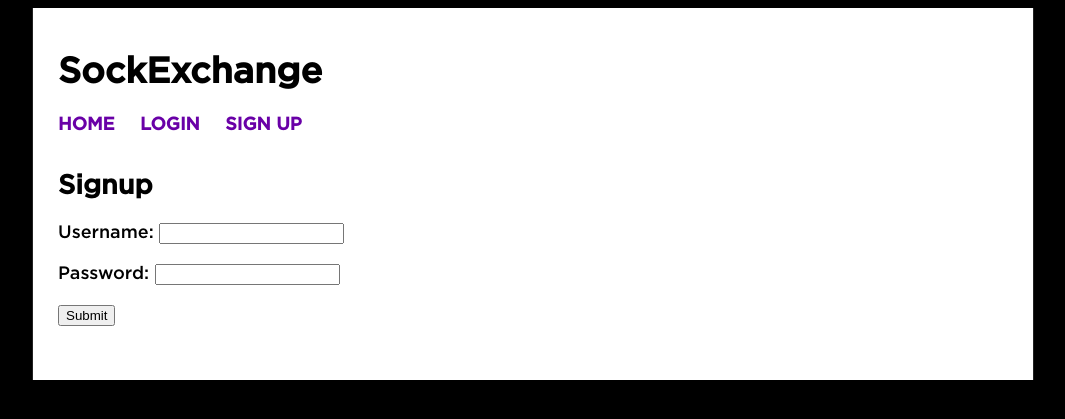
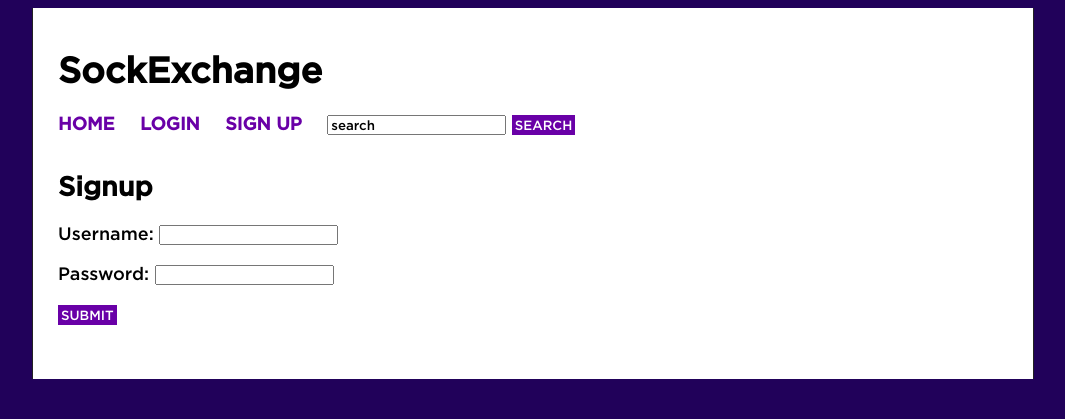
Before and after one commit to upalsaha/sockexchange, a Django app: page /signup/ in a window 1280 px wide. Shown: the top 419 px of the page, without its empty margins (107-1172 px from the left). Run offline with Django 3.2, Linux system fonts and the light colour scheme.

Commit message:
Improved UI

```diff
--- a/app_web/app_web/static/styles.css
+++ b/app_web/app_web/static/styles.css
@@ -4,7 +4,7 @@
 }
 
 body {
-	background: black;
+	background: #21015A;
 	font-family: Gotham, sans-serif;
 }
 
@@ -26,7 +26,7 @@ p {
 	font-size: 0;
 }
 
-.header {
+.header, .grid h2 {
 	font-size: 18px;
 }
 
@@ -58,7 +58,21 @@ p {
 #messages {
 	font-size: 18px;
 	color: white;
-	background: black;
+	background: #5F7EFF;
+	padding: 1% 18px;
+}
+
+input {
+	font-family: Gotham, sans-serif;
+}
+
+input[type="submit"]  {
+	background: #6900A7;
+	color: white;
+	font-family: Gotham, sans-serif;
+	text-transform: uppercase;
+	border: 1px #6900A7;
+	padding: 3px;
 }
 
 .sock-item {
--- a/app_web/app_web/templates/createlisting.html
+++ b/app_web/app_web/templates/createlisting.html
@@ -21,6 +21,10 @@
 				<a href="/create/">Create a Listing</a>
 				<a href="/logout/">Logout</a>
 				{% endif %}
+				<form class="search" method="POST" action="/search/">
+					<input type='text' name='query' value='search'></input>
+					<input type='submit' value='Search'></input>
+				</form>
 			</div>
 			{% if messages %}
 			<div id="messages">
--- a/app_web/app_web/templates/detail.html
+++ b/app_web/app_web/templates/detail.html
@@ -21,6 +21,10 @@
 				<a href="/create/">Create a Listing</a>
 				<a href="/logout/">Logout</a>
 				{% endif %}
+				<form class="search" method="POST" action="/search/">
+					<input type='text' name='query' value='search'></input>
+					<input type='submit' value='Search'></input>
+				</form>
 			</div>
 			{% if messages %}
 			<div id="messages">
--- a/app_web/app_web/templates/login.html
+++ b/app_web/app_web/templates/login.html
@@ -21,6 +21,10 @@
 				<a href="/create/">Create a Listing</a>
 				<a href="/logout/">Logout</a>
 				{% endif %}
+				<form class="search" method="POST" action="/search/">
+					<input type='text' name='query' value='search'></input>
+					<input type='submit' value='Search'></input>
+				</form>
 			</div>
 			{% if messages %}
 			<div id="messages">
--- a/app_web/app_web/templates/signup.html
+++ b/app_web/app_web/templates/signup.html
@@ -21,6 +21,10 @@
 				<a href="/create/">Create a Listing</a>
 				<a href="/logout/">Logout</a>
 				{% endif %}
+				<form class="search" method="POST" action="/search/">
+					<input type='text' name='query' value='search'></input>
+					<input type='submit' value='Search'></input>
+				</form>
 			</div>
 			{% if messages %}
 			<div id="messages">
```
Also changed, not shown: app_web/app_web/templates/index.html (+4 -4 lines), app_web/app_web/templates/searchresults.html (+13 -7 lines).
